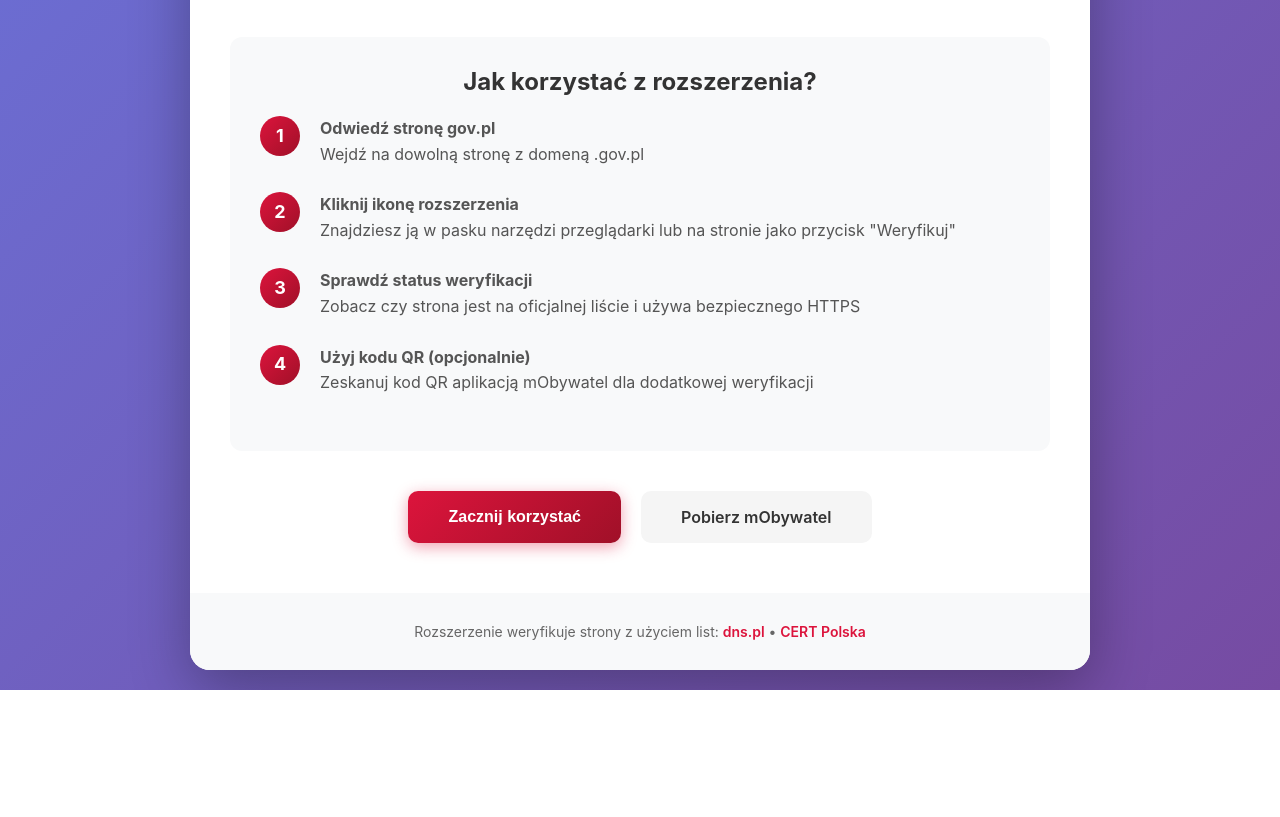
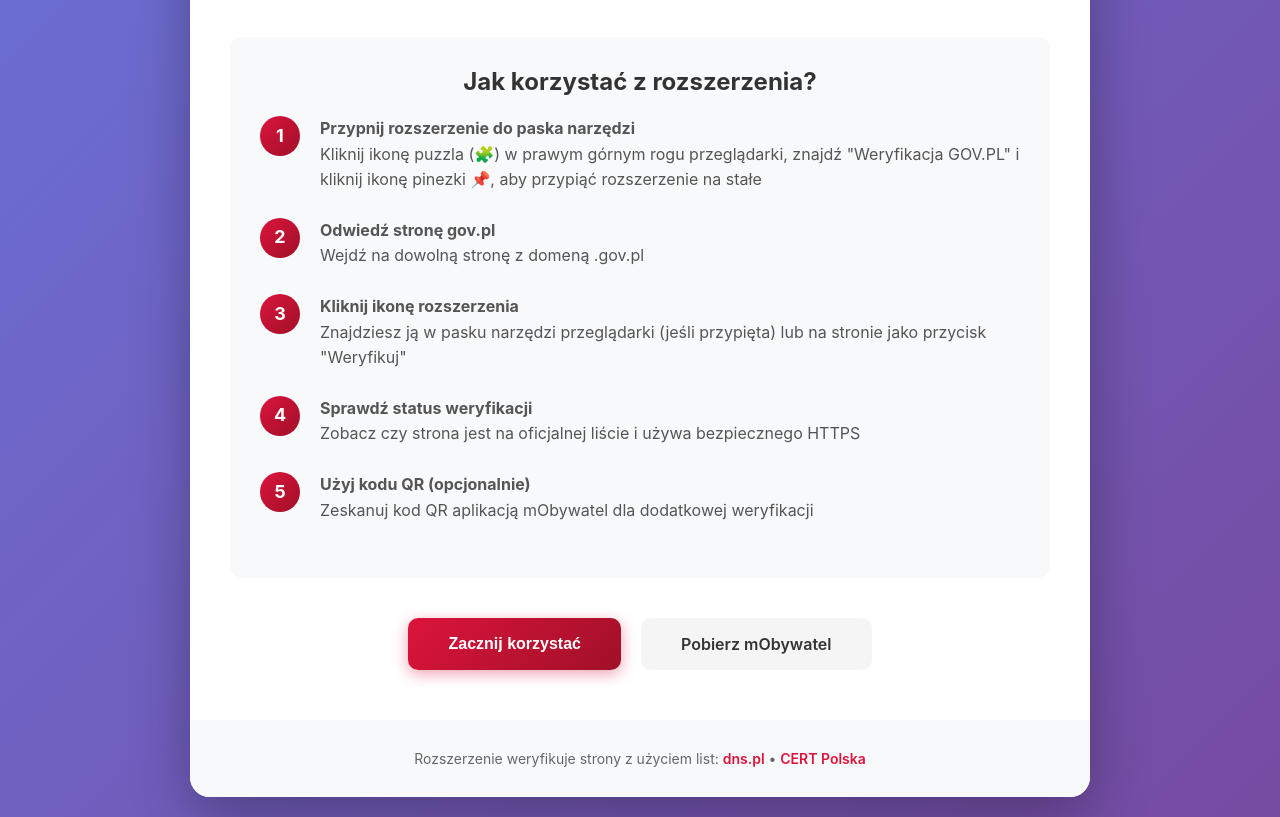
Before and after one commit to Toumash/govpl-verifier, a browser extension: page public/welcome.html in a window 1280 px wide. Shown: the part 1044-1861 px from the top of the page. Before the commit the page ends 1734 px from the top, so only its background shows below. Drawn offline with Linux system fonts and the light colour scheme.

Commit message:
update welcome page

```diff
--- a/public/welcome.html
+++ b/public/welcome.html
@@ -336,12 +336,16 @@
         <h2>Jak korzystać z rozszerzenia?</h2>
         <ol class="instruction-steps">
           <li>
+            <strong>Przypnij rozszerzenie do paska narzędzi</strong><br>
+            Kliknij ikonę puzzla (🧩) w prawym górnym rogu przeglądarki, znajdź "Weryfikacja GOV.PL" i kliknij ikonę pinezki 📌, aby przypiąć rozszerzenie na stałe
+          </li>
+          <li>
             <strong>Odwiedź stronę gov.pl</strong><br>
             Wejdź na dowolną stronę z domeną .gov.pl
           </li>
           <li>
             <strong>Kliknij ikonę rozszerzenia</strong><br>
-            Znajdziesz ją w pasku narzędzi przeglądarki lub na stronie jako przycisk "Weryfikuj"
+            Znajdziesz ją w pasku narzędzi przeglądarki (jeśli przypięta) lub na stronie jako przycisk "Weryfikuj"
           </li>
           <li>
             <strong>Sprawdź status weryfikacji</strong><br>
```
